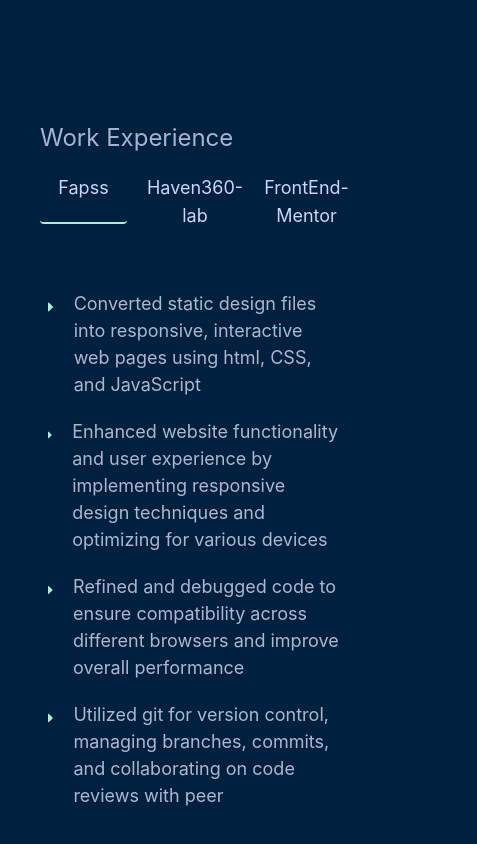
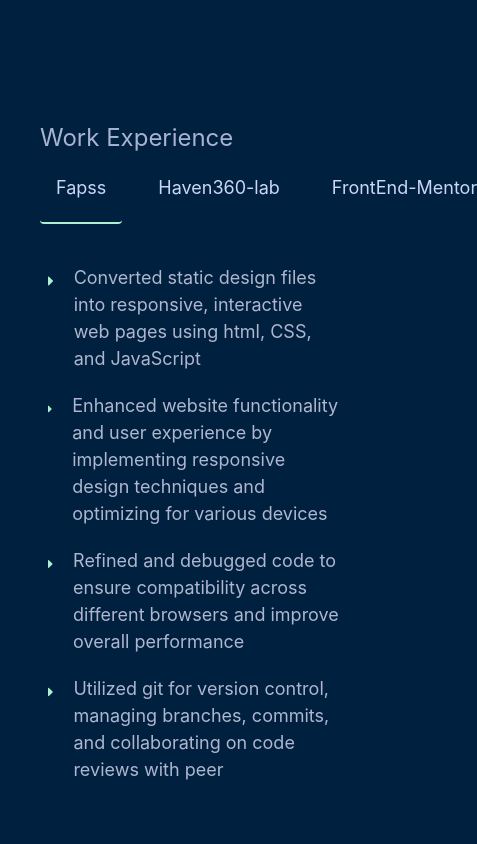
Before and after one commit to Kaddesh/my-portfolio, a React (Create React App) app: page / in a window 390 px wide. Shown: the part 3801-4645 px from the top of the page, 477 px wide, since content can reach past the window. Built offline with nearby package versions, Linux system fonts and the light colour scheme.

Commit message:
add scrolling behaviour

```diff
--- a/src/components/experience.jsx
+++ b/src/components/experience.jsx
@@ -39,11 +39,11 @@
     <section id="section3" className="flex flex-col gap-4 mt-40 lg:mt-60 mx-10 lg:max-w-[1200px] lg:mx-auto">
       <AnimateInView >
         <h1 className='text-2xl xl:text-3xl lg:text-center '>Work Experience</h1>
-      <div className="flex items-start lg:items-center lg:justify-center text-[#CCD6f6] gap-5 text-lg xl:text-xl   ">
+      <div className="flex flex-nowrap items-start lg:items-center lg:justify-center text-[#CCD6f6] gap-5 text-lg xl:text-xl   ">
         {buttons.map((name, index) => (
           <button
             key={index}
-            className={` py-5 lg:py-10 w-1/2 rounded hover:bg-gray-900 cursor-pointer ${ openIndex === index ? "border-b-2 border-[#ADEFD1FF]" : ""}`}
+            className={`text-nowrap px-4 py-5 lg:py-10 w-1/2 rounded hover:bg-gray-900 cursor-pointer ${ openIndex === index ? "border-b-2 border-[#ADEFD1FF]" : ""}`}
             onClick={() => handleToggle(index)}
           >
             {name}
```
